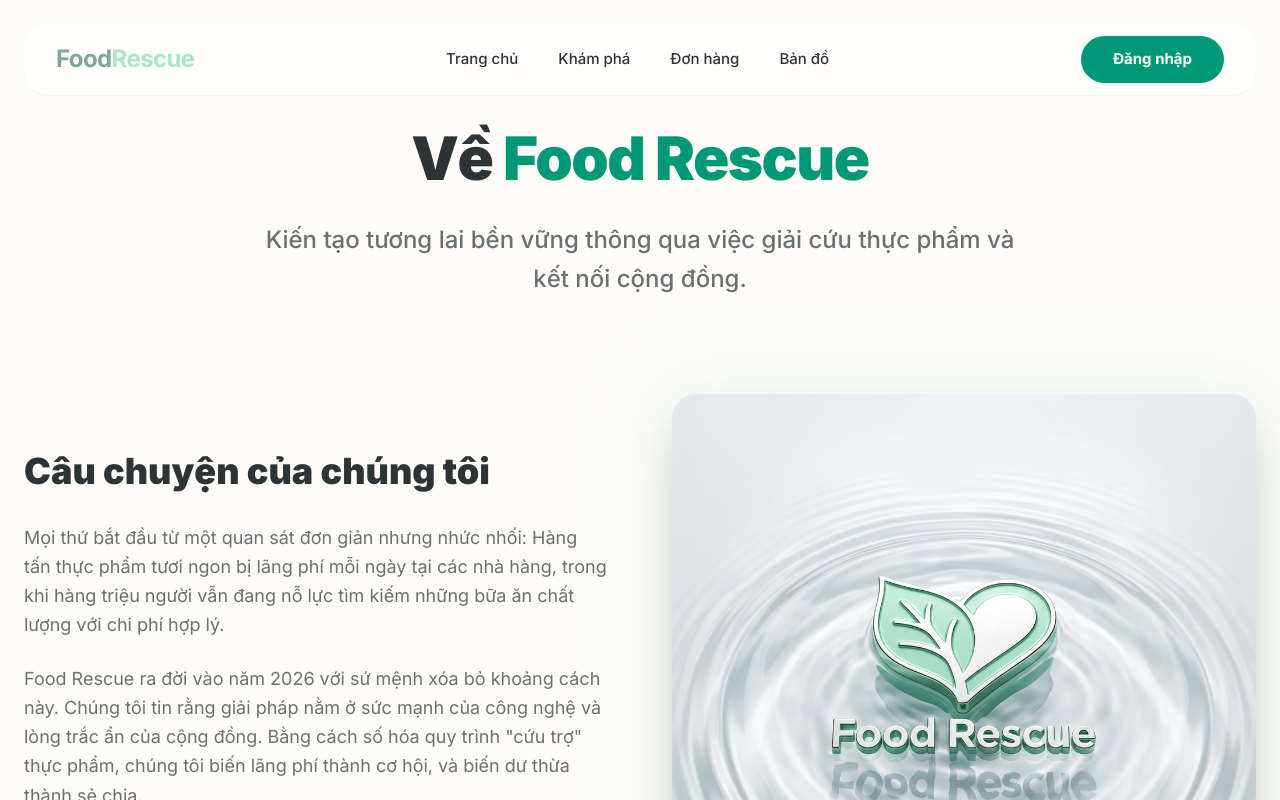
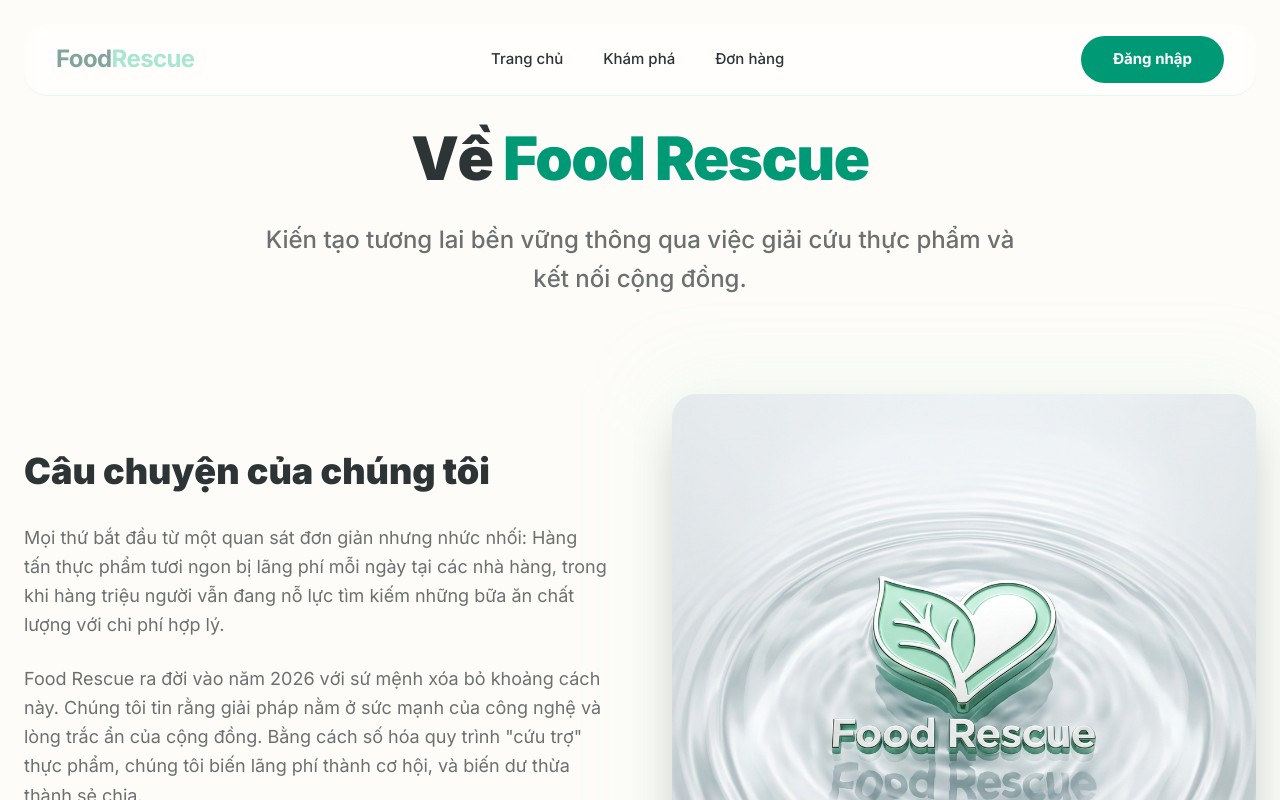
Before and after one commit to developerchidi/Food-Rescue, a Next.js app: page /about in a window 1280 px wide. Shown: the top 800 px of the page. Built offline with nearby package versions, Linux system fonts and the light colour scheme; no server answers.

Commit message:
ref: remove map on navbar

```diff
--- a/src/components/layout/Navbar.tsx
+++ b/src/components/layout/Navbar.tsx
@@ -38,9 +38,9 @@ export default function Navbar() {
             <Link href="/orders" className="text-[15px] font-medium hover:text-mint-primary transition-colors">
               Đơn hàng
             </Link>
-            <Link href="/#map" className="text-[15px] font-medium hover:text-mint-primary transition-colors">
+            {/* <Link href="/#map" className="text-[15px] font-medium hover:text-mint-primary transition-colors">
               Bản đồ
-            </Link>
+            </Link> */}
           </div>
 
           <div className="flex items-center gap-4">
```
